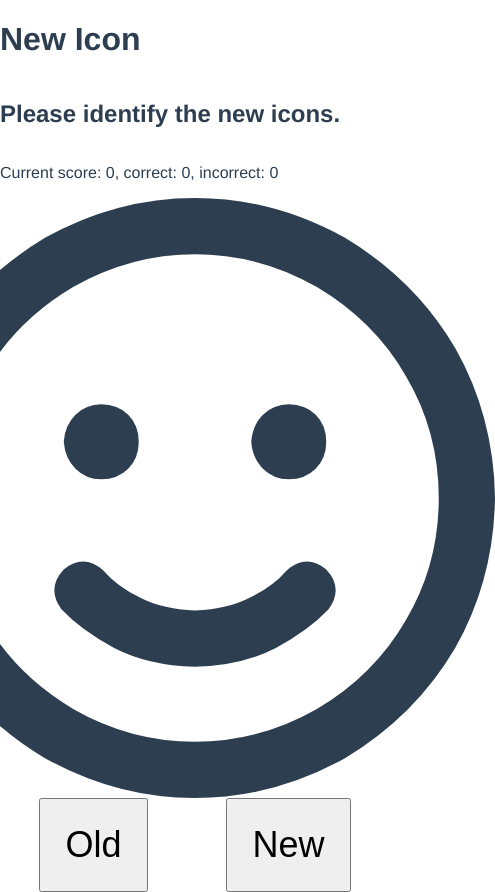
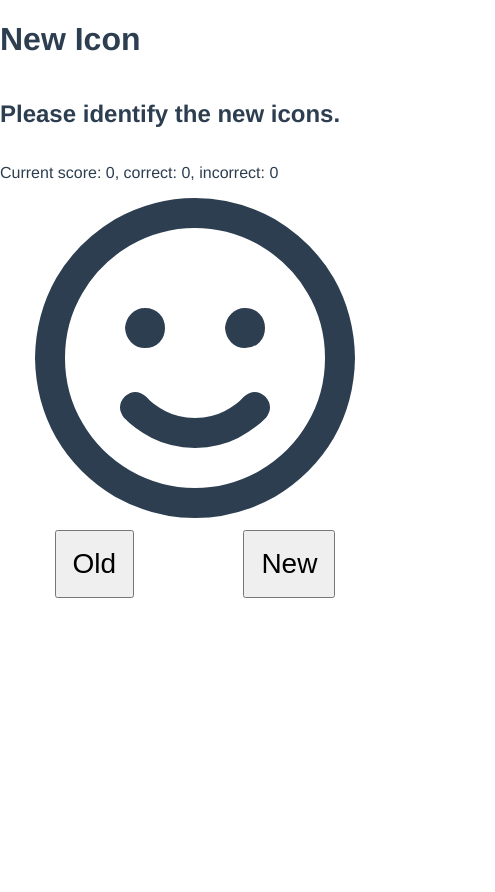
Before and after one commit to flying-musk/new-icon, a Vue app: page / in a window 390 px wide. Shown: the whole page, 495 px wide, since content can reach past the window. After the commit the page ends 844 px from the top, so only its background shows below. Built offline with nearby package versions, Linux system fonts and the light colour scheme.

Commit message:
[new-icon] Add RWD to layout.

```diff
--- a/src/components/NewIcon.vue
+++ b/src/components/NewIcon.vue
@@ -37,6 +37,7 @@ export default {
 }
 .n-icon {
   align-self: center;
+  margin-bottom: 12px;
 }
 i {
   font-size: 600px;
@@ -49,4 +50,18 @@ button {
   padding: 24px;
   font-size: 36px;
 }
+@media (max-width: 720px) {
+  i {
+    font-size: 400px;
+  }
+}
+@media (max-width: 400px) {
+  i {
+    font-size: 320px;
+  }
+  button {
+    padding: 16px;
+    font-size: 28px;
+  }
+}
 </style>
```
